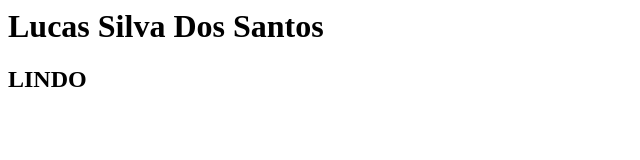
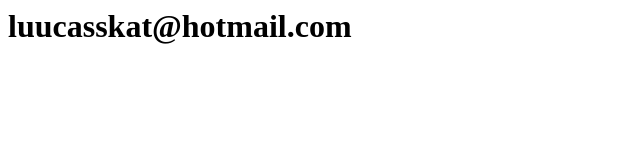
Before and after one commit to lucassancods/lucassancods.github.io, a plain HTML site: page index.html in a window 1280 px wide. Shown: the whole page, without its empty margins (0-640 px from the left). Drawn offline with Linux system fonts and the light colour scheme.

Commit message:
Update index.html

```diff
--- a/index.html
+++ b/index.html
@@ -1,3 +1 @@
-<h1> Lucas Silva Dos Santos  </h1>
-
-<h2>LINDO</h2>
+<h1> luucasskat@hotmail.com </h1>
```
